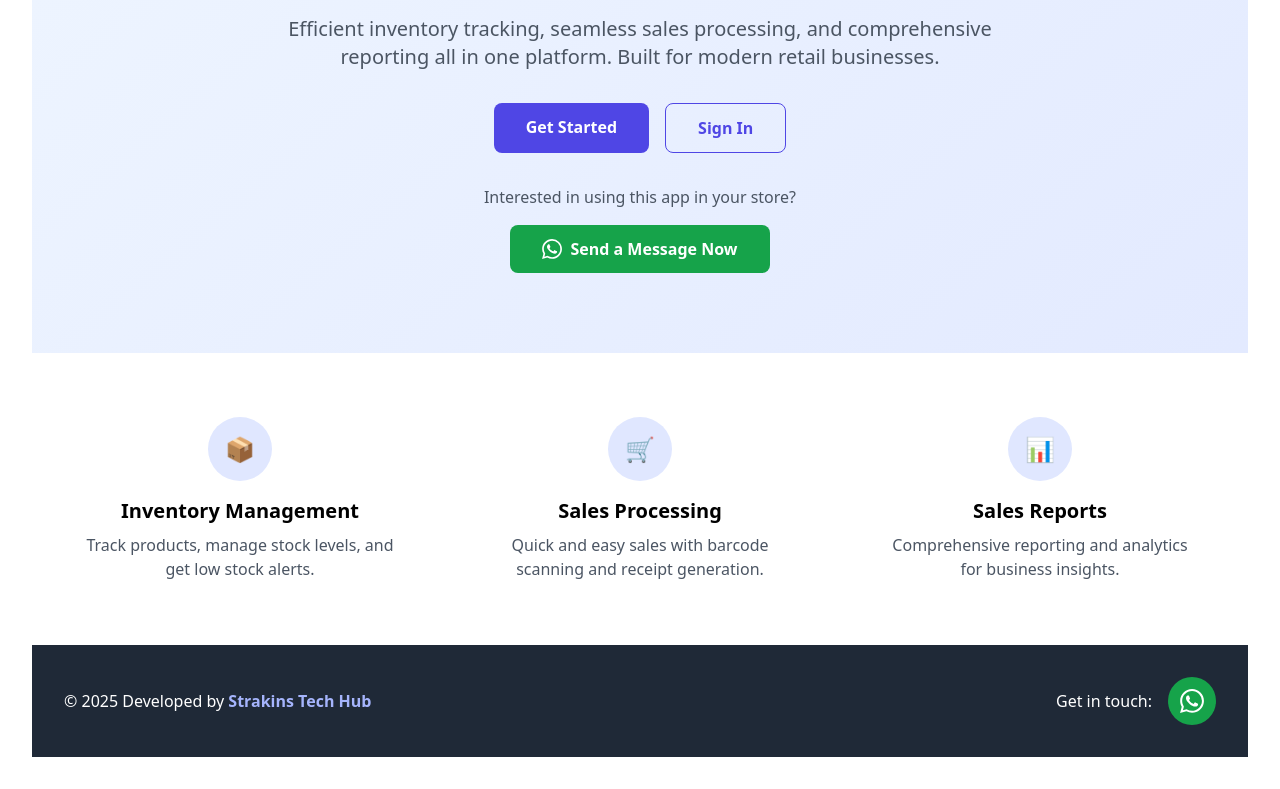
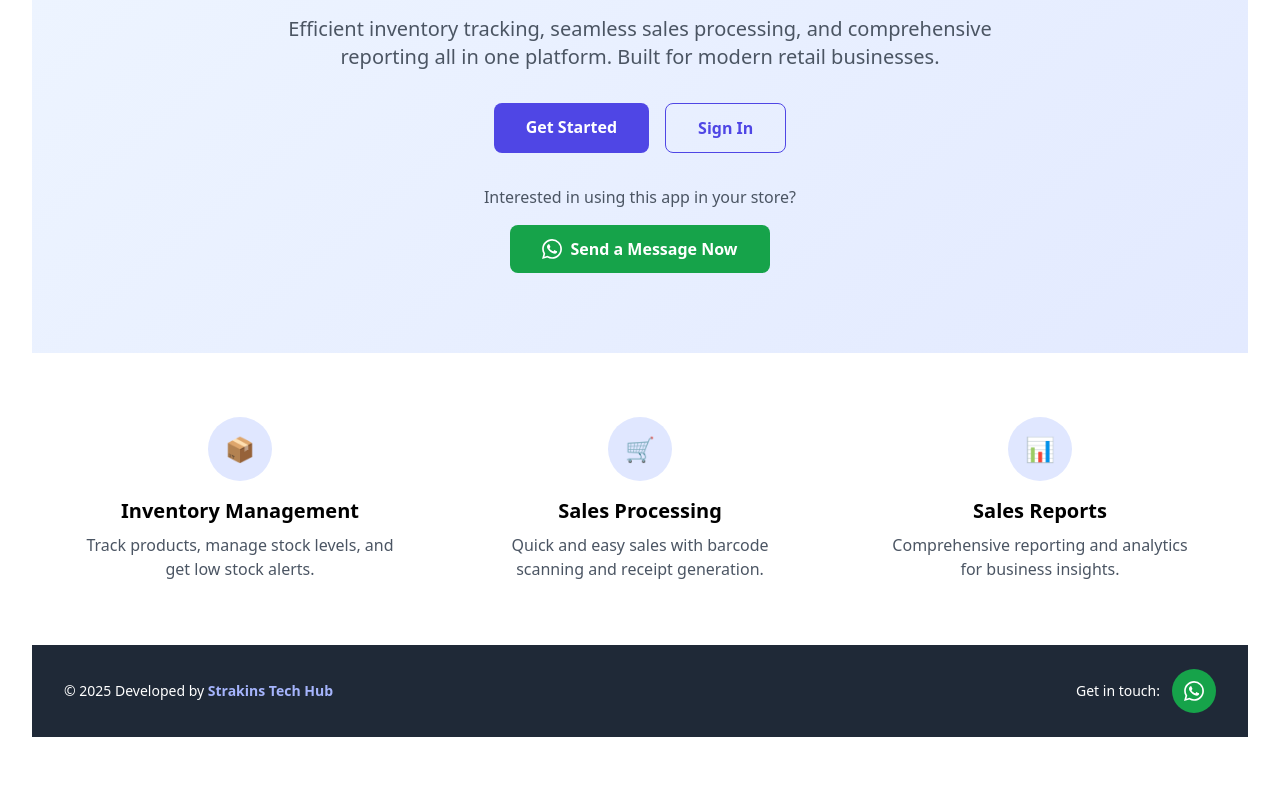
Before and after one commit to strakins/mini-mart-inv, a React (Vite) app in the folder client/: page / in a window 1280 px wide. Shown: the part 313-1102 px from the top of the page. Built offline with nearby package versions, Linux system fonts and the light colour scheme; no server answers.

Commit message:
Layout improved

```diff
--- a/client/src/components/Layout.jsx
+++ b/client/src/components/Layout.jsx
@@ -149,6 +149,12 @@
 
 // export default Layout;
 
+
+// SECONF TRIAL
+
+//
+
+
 import React, { useState } from 'react';
 import { useAuth } from '../context/AuthContext';
 import { useNavigate } from 'react-router-dom';
@@ -176,9 +182,9 @@
 
   return (
     <div className="min-h-screen bg-gray-100 flex flex-col">
-      {/* Navigation */}
-      <nav className="bg-white shadow-sm">
-        <div className="max-w-7xl mx-auto px-4 sm:px-6 lg:px-8">
+      {/* Navigation - Full width */}
+      <nav className="bg-white shadow-sm w-full">
+        <div className="w-full px-4 sm:px-6 lg:px-8">
           <div className="flex justify-between h-16">
             <div className="flex items-center">
               <div className="flex-shrink-0">
@@ -244,7 +250,7 @@
 
         {/* Mobile menu */}
         {isMobileMenuOpen && (
-          <div className="sm:hidden">
+          <div className="sm:hidden w-full">
             <div className="pt-2 pb-3 space-y-1">
               {user?.role === 'admin' ? (
                 <>
@@ -298,13 +304,13 @@
       </nav>
 
       {/* Main content */}
-      <main className="max-w-7xl mx-auto py-6 sm:px-6 lg:px-8 flex-1">
+      <main className="flex-1 w-full">
         {children}
       </main>
 
-      {/* Footer */}
-      <footer className="bg-gray-800 text-white py-4 sm:py-6 mt-auto">
-        <div className="max-w-7xl mx-auto px-4 sm:px-6 lg:px-8">
+      {/* Footer - Full width */}
+      <footer className="bg-gray-800 text-white py-4 sm:py-6 w-full">
+        <div className="w-full px-4 sm:px-6 lg:px-8">
           <div className="flex flex-col sm:flex-row justify-between items-center space-y-3 sm:space-y-0">
             <div className="text-center sm:text-left">
               <p className="text-xs sm:text-sm">
--- a/client/src/pages/LandingPage.jsx
+++ b/client/src/pages/LandingPage.jsx
@@ -17,7 +17,7 @@
           <div className="flex justify-between h-16 items-center">
             <div className="flex items-center">
               <div className="flex-shrink-0">
-                <h1 className="text-xl sm:text-2xl font-bold text-indigo-600">StoreInventory</h1>
+                <h1 className="text-md sm:text-2xl font-bold text-indigo-600">StoreInventory</h1>
               </div>
             </div>
             <div className="flex space-x-2 sm:space-x-4">
@@ -29,7 +29,7 @@
               </Link>
               <Link
                 to="/register"
-                className="border border-indigo-600 text-indigo-600 px-3 sm:px-4 py-2 rounded-md hover:bg-indigo-50 transition duration-200 text-sm sm:text-base"
+                className="border border-indigo-600 text-indigo-600 px-3 sm:px-4 py-2 rounded-md hover:bg-indigo-50 transition duration-200 hidden  text-sm sm:text-base"
               >
                 Register
               </Link>
@@ -112,7 +112,7 @@
       </div>
 
       {/* Footer */}
-      <footer className="bg-gray-800 text-white py-6 sm:py-8">
+      {/* <footer className="bg-gray-800 text-white py-6 sm:py-8">
         <div className="max-w-7xl mx-auto px-4 sm:px-6 lg:px-8">
           <div className="flex flex-col sm:flex-row justify-between items-center space-y-4 sm:space-y-0">
             <div className="text-center sm:text-left">
@@ -136,6 +136,32 @@
             </div>
           </div>
         </div>
+      </footer> */}
+
+      <footer className="bg-gray-800 text-white py-4 sm:py-6 w-full">
+        <div className="w-full px-4 sm:px-6 lg:px-8">
+          <div className="flex flex-col sm:flex-row justify-between items-center space-y-3 sm:space-y-0">
+            <div className="text-center sm:text-left">
+              <p className="text-xs sm:text-sm">
+                &copy; {new Date().getFullYear()} Developed by{' '}
+                <span className="font-semibold text-indigo-300">Strakins Tech Hub</span>
+              </p>
+            </div>
+
+            <div className="flex items-center space-x-3">
+              <p className="text-xs sm:text-sm hidden sm:block">Get in touch:</p>
+              <button
+                onClick={handleWhatsAppClick}
+                className="bg-green-600 hover:bg-green-700 text-white p-2 sm:p-3 rounded-full transition duration-200 flex items-center justify-center"
+                title="Contact us on WhatsApp"
+              >
+                <svg className="w-4 h-4 sm:w-5 sm:h-5" fill="currentColor" viewBox="0 0 24 24">
+                  <path d="M17.472 14.382c-.297-.149-1.758-.867-2.03-.967-.273-.099-.471-.148-.67.15-.197.297-.767.966-.94 1.164-.173.199-.347.223-.644.075-.297-.15-1.255-.463-2.39-1.475-.883-.788-1.48-1.761-1.653-2.059-.173-.297-.018-.458.13-.606.134-.133.298-.347.446-.52.149-.174.198-.298.298-.497.099-.198.05-.371-.025-.52-.075-.149-.669-1.612-.916-2.207-.242-.579-.487-.5-.669-.51-.173-.008-.371-.01-.57-.01-.198 0-.52.074-.792.372-.272.297-1.04 1.016-1.04 2.479 0 1.462 1.065 2.875 1.213 3.074.149.198 2.096 3.2 5.077 4.487.709.306 1.262.489 1.694.625.712.227 1.36.195 1.871.118.571-.085 1.758-.719 2.006-1.413.248-.694.248-1.289.173-1.413-.074-.124-.272-.198-.57-.347m-5.421 7.403h-.004a9.87 9.87 0 01-5.031-1.378l-.361-.214-3.741.982.998-3.648-.235-.374a9.86 9.86 0 01-1.51-5.26c.001-5.45 4.436-9.884 9.888-9.884 2.64 0 5.122 1.03 6.988 2.898a9.825 9.825 0 012.893 6.994c-.003 5.45-4.437 9.884-9.885 9.884m8.413-18.297A11.815 11.815 0 0012.05 0C5.495 0 .16 5.335.157 11.892c0 2.096.547 4.142 1.588 5.945L.057 24l6.305-1.654a11.882 11.882 0 005.683 1.448h.005c6.554 0 11.89-5.335 11.893-11.893c0-3.189-1.248-6.189-3.515-8.444"/>
+                </svg>
+              </button>
+            </div>
+          </div>
+        </div>
       </footer>
     </div>
   );
```
